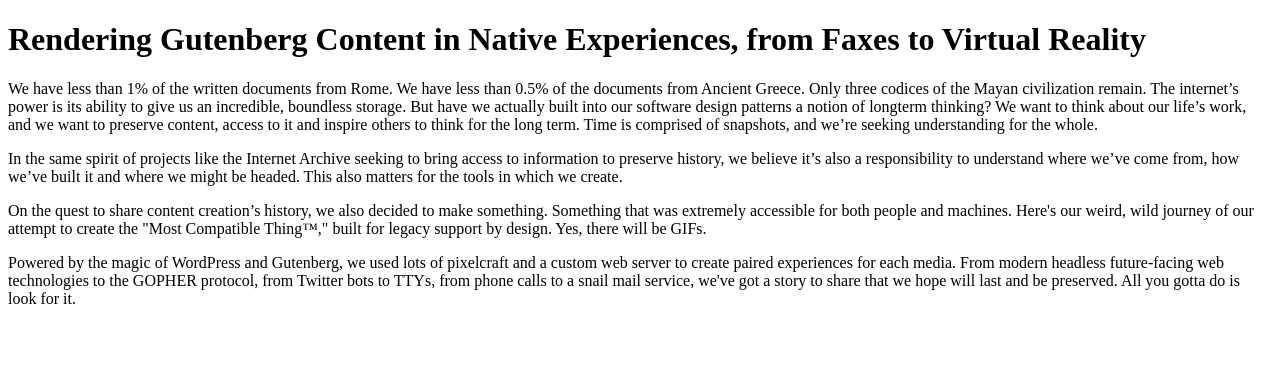
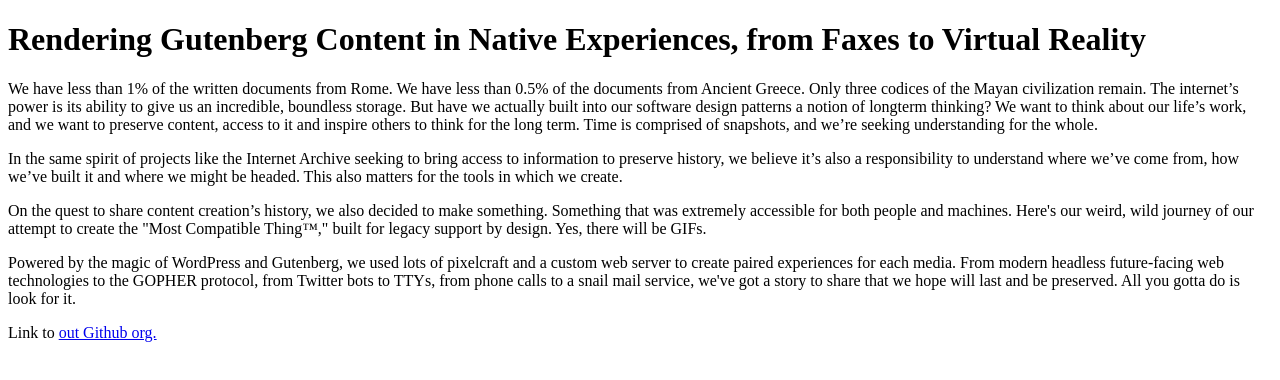
Before and after one commit to therealhttpsters/very-serious-dot-html, a plain HTML site: page index.html in a window 1280 px wide. Drawn offline with Linux system fonts and the light colour scheme.

Commit message:
Update index.html

```diff
--- a/index.html
+++ b/index.html
@@ -24,5 +24,7 @@
     <p>
         Powered by the magic of WordPress and Gutenberg, we used lots of pixelcraft and a custom web server to create paired experiences for each media. From modern headless future-facing web technologies to the GOPHER protocol, from Twitter bots to TTYs, from phone calls to a snail mail service, we've got a story to share that we hope will last and be preserved. All you gotta do is look for it.
     </p>
+
+    <p>Link to <a href="https://github.com/therealhttpsters">out Github org.</a> </p>
 </body>
 </html>
```
